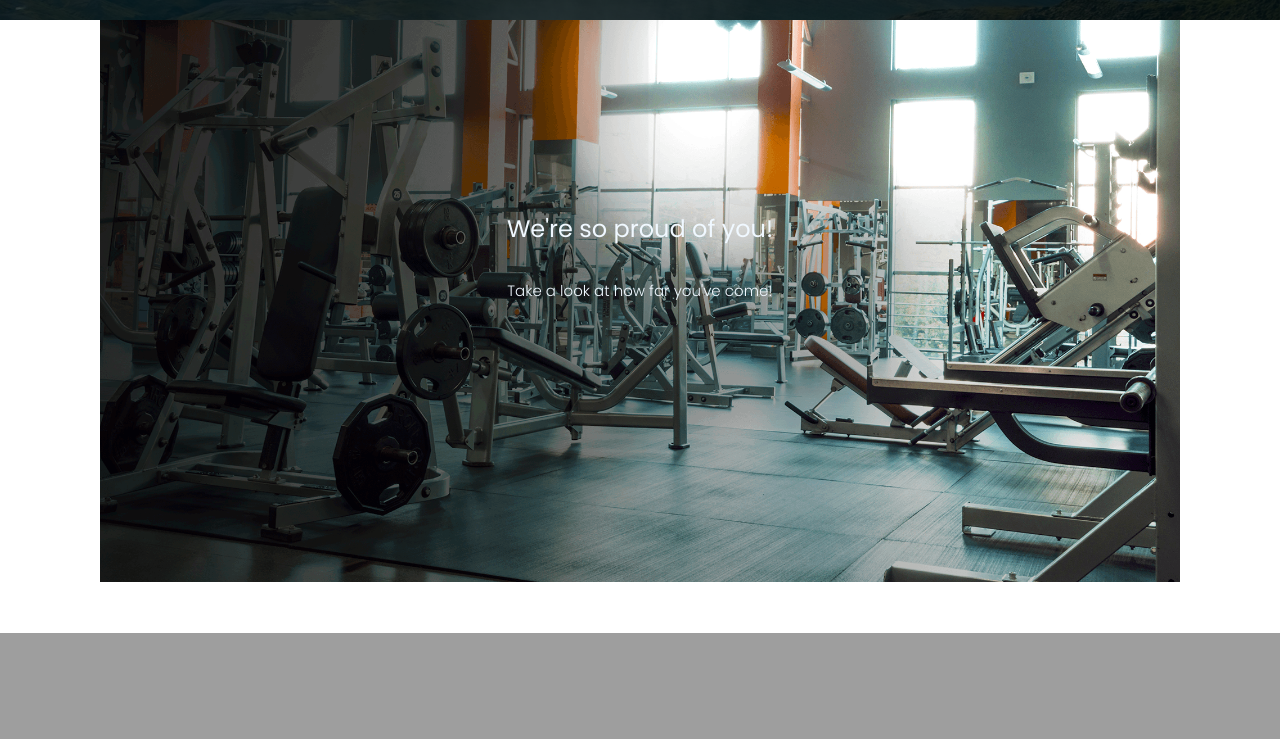
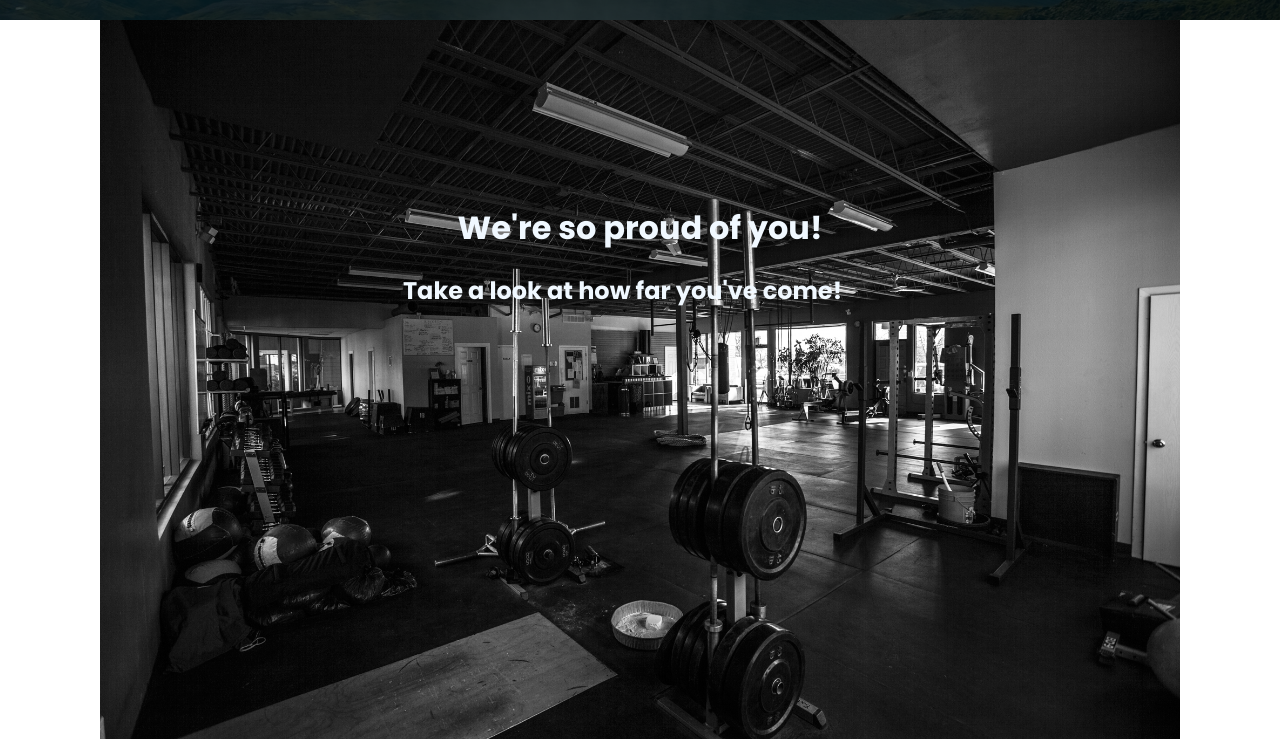
Before and after one commit to milkman9999/jamhaxors1, a Flask app: template templates/blog.html in a window 1280 px wide. Shown: the part 167-906 px from the top of the page. Before the commit the page ends 800 px from the top, so only its background shows below. Run offline with Flask 3, Linux system fonts and the light colour scheme; the template is opened without the code that fills it, so the values that code supplies are empty; some libraries are stand-ins or nearby versions.

Commit message:
my progress page design

```diff
--- a/templates/about.html
+++ b/templates/about.html
@@ -57,7 +57,6 @@
                            <a class="nav-link " href="blog.html">Blog</a>
                         </li>
                         <li class="nav-item">
-                           <a class="nav-link " href="contact.html">Contact</a>
                         </li>
                      </ul>
                   </div>
@@ -80,11 +79,12 @@
             <div class="services_section layout_padding">
                <div class="container">
                   <h1 class="services_taital">Create a workout plan </h1>
-                  <p class="services_text">Answer the following questions to the best of your ability</p>
+                  <p class="services_text">Answer the following questions to the best of your abilities:</p>
                   <div class="services_section_2">
                      <div class="row">
                         <div class="col-md-4">
                            <div><img src="images/muscledude.png" class="services_img"></div>
+                           <p>&nbsp;</p>
                         </div>
                      </div>
                         <fieldset>
--- a/templates/blog.html
+++ b/templates/blog.html
@@ -92,10 +92,10 @@
       </style>
        <div class="container">
          <div class="container">
-            <img src="images/pleasework.png" style="width:100%;">
-            <h1 class="centered" class="blog_taital" style="color:aliceblue">We're so proud of you!</h1>
-            <p class = "almost" class="blog_text" style="color:aliceblue">Take a look at how far you've come!</p>
-          </div>
+            <img src="images/thisonemustwork.jpg" style="width:100%;">
+            <h1 class="centered" class="blog_taital" style="font-weight: bolder; font-size:xx-large; color:aliceblue">We're so proud of you!</h1>
+            <p class = "almost" class="blog_text" style="font-weight: bold; font-size: x-large; color:aliceblue">Take a look at how far you've come!</p>
+         </div>
             </div>
          </div>
        </div>
--- a/templates/contact.html
+++ b/templates/contact.html
@@ -58,7 +58,6 @@
                            <a class="nav-link " href="blog.html">Blog</a>
                         </li>
                         <li class="nav-item">
-                           <a class="nav-link " href="contact.html">Contact</a>
                         </li>
                      </ul>
                   </div>
```
Also changed, not shown: templates/services.html (+3 -5 lines), templates/images/thisonemustwork.jpg (added).
